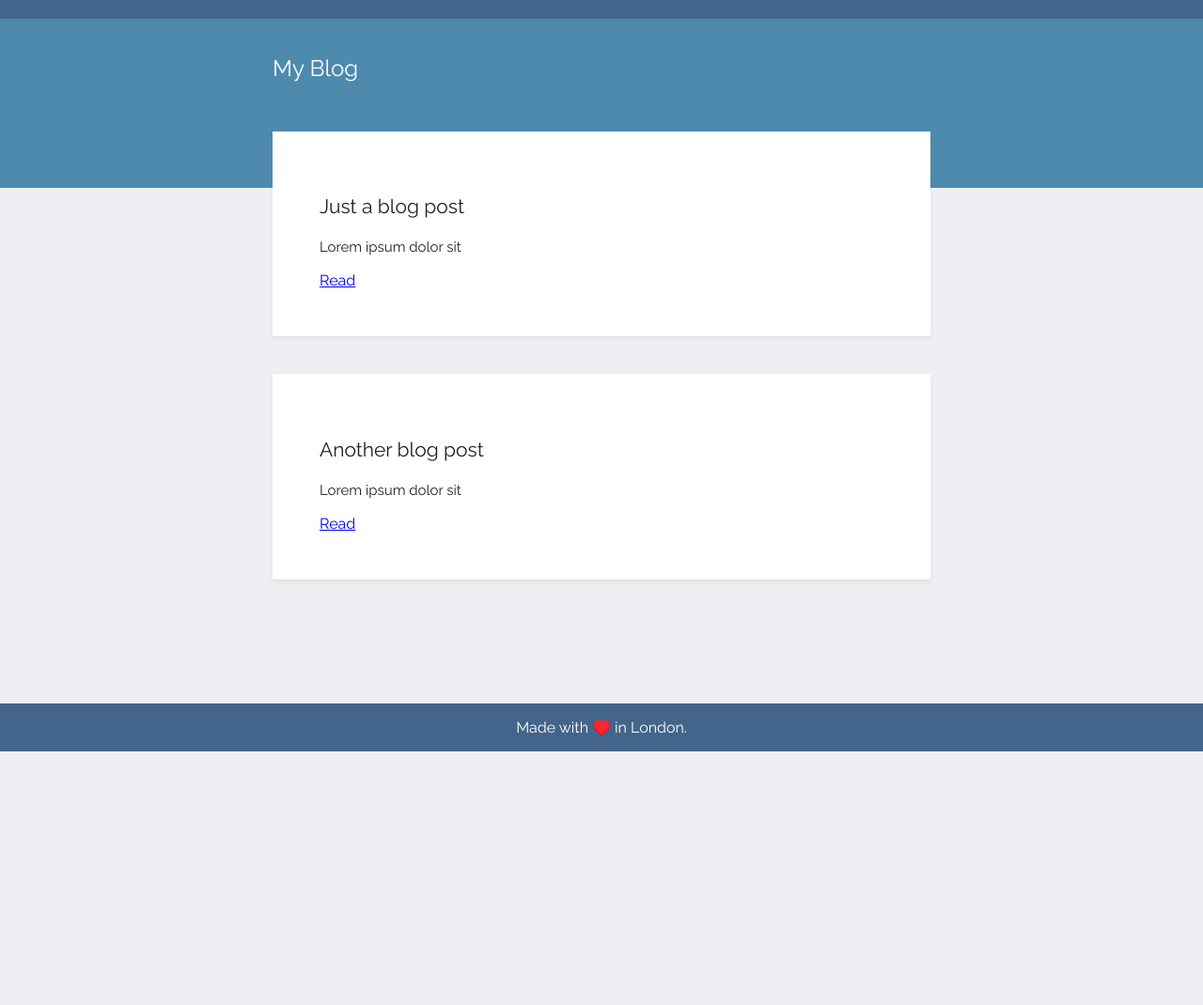
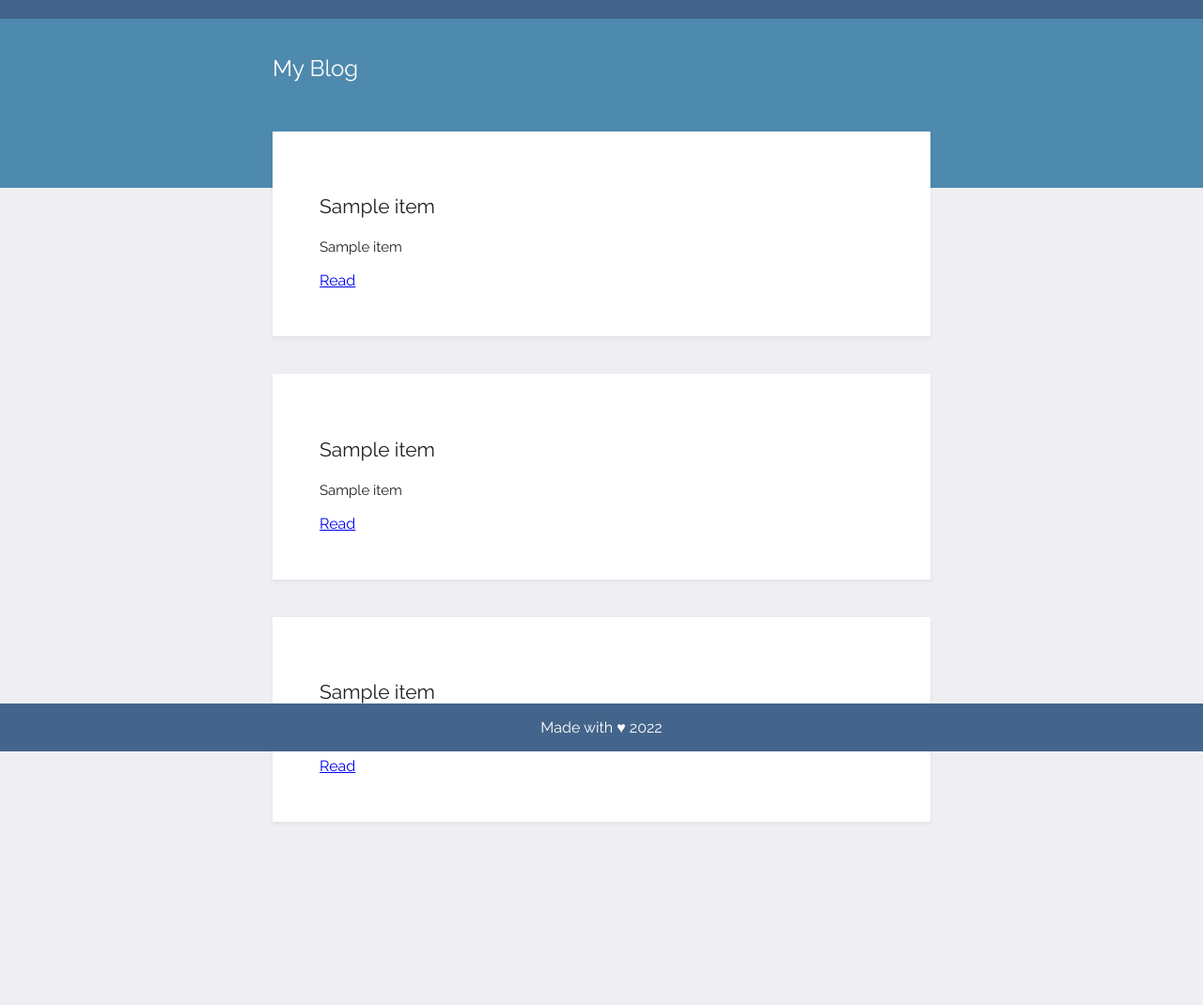
Before and after one commit to alvarezmike/blog, a Flask app: page / in a window 1280 px wide. Shown: the whole page at 94% size. Before the commit the page ends 800 px from the top, so only its background shows below. Run offline with Flask 2, Linux system fonts and the light colour scheme; a database or web service that is not in the repository returns one stand-in record (values such as "Sample title"); data that the repository does not hold is empty.

Commit message:
Adding blog template, may change style later

```diff
--- a/main.py
+++ b/main.py
@@ -1,11 +1,32 @@
 from flask import Flask, render_template
+import requests
+import datetime
 
 
 app = Flask(__name__)
 
+# home page
 @app.route('/')
 def home():
-    return render_template("index.html")
+    blog_url ="https://api.npoint.io/4af156202f984d3464c3"
+    response = requests.get(blog_url)
+    response.raise_for_status()
+    all_posts = response.json()
+    current_year = datetime.datetime.now().year
+
+    return render_template("index.html", posts=all_posts, year=current_year)
+
+#  blog-posts
+@app.route('/post/<int:num>')
+def post(num):
+    blog_url ="https://api.npoint.io/4af156202f984d3464c3"
+    response = requests.get(blog_url)
+    response.raise_for_status()
+    all_posts = response.json()
+    current_year = datetime.datetime.now().year
+
+    return render_template("post.html", posts=all_posts, num=num, year=current_year)
+
 
 if __name__ == "__main__":
     app.run(debug=True)
--- a/templates/index.html
+++ b/templates/index.html
@@ -2,9 +2,9 @@
 <html lang="en">
 <head>
     <meta charset="UTF-8">
-    <title>Title</title>
+    <title>MyBlog</title>
     <link href="https://fonts.googleapis.com/css2?family=Raleway" rel="stylesheet">
-    <link rel="stylesheet" href="../static/css/styles.css">
+    <link rel="stylesheet" href="/static/css/styles.css">
 </head>
 <body>
 <div class="wrapper">
@@ -13,21 +13,28 @@
     </div>
     <div class="content">
         <div class="card">
-            <h2>Just a blog post</h2>
-            <p class="text">Lorem ipsum dolor sit </p>
-            <a href="#">Read</a>
+            <h2>{{posts[0]["title"]}}</h2>
+            <p class="text">{{posts[0]["subtitle"]}} </p>
+            <a href="{{url_for('post', num =1)}}">Read</a>
         </div>
     </div>
     <div class="content">
         <div class="card">
-            <h2>Another blog post</h2>
-            <p class="text">Lorem ipsum dolor sit </p>
-            <a href="#">Read</a>
+            <h2>{{posts[1]["title"]}}</h2>
+            <p class="text">{{posts[1]["subtitle"]}} </p>
+            <a href="{{url_for('post', num =2)}}">Read</a>
+        </div>
+    </div>
+    <div class="content">
+        <div class="card">
+            <h2>{{posts[2]["title"]}}</h2>
+            <p class="text">{{posts[2]["subtitle"]}} </p>
+            <a href="{{url_for('post', num =3)}}">Read</a>
         </div>
     </div>
 </div>
 </body>
 <footer>
-    <p>Made with ♥️ in London.</p>
+    <p>Made with ♥ {{year}} </p>
 </footer>
 </html>
```
Also changed, not shown: templates/post.html (+9 -5 lines), 1 other file.
